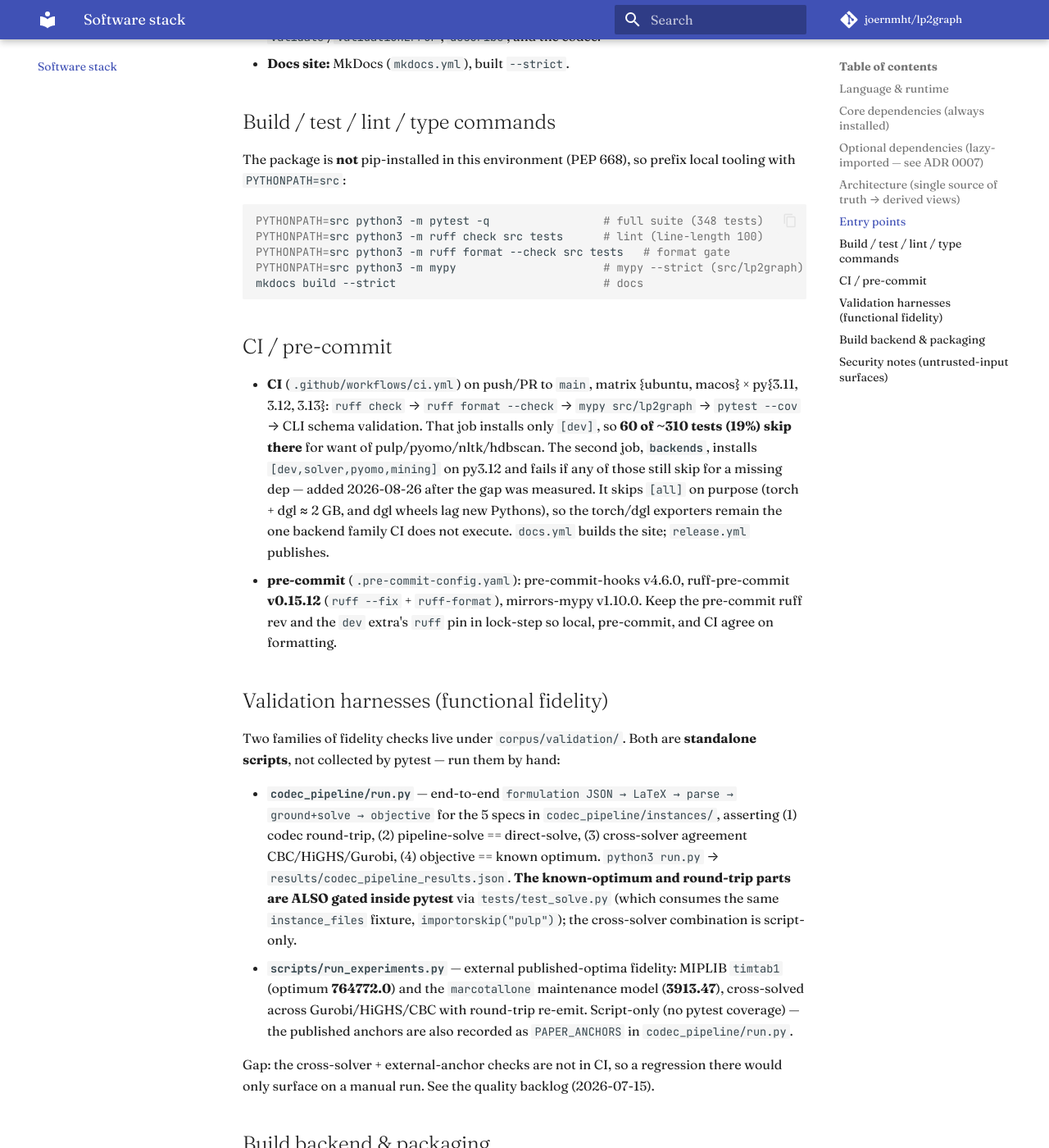
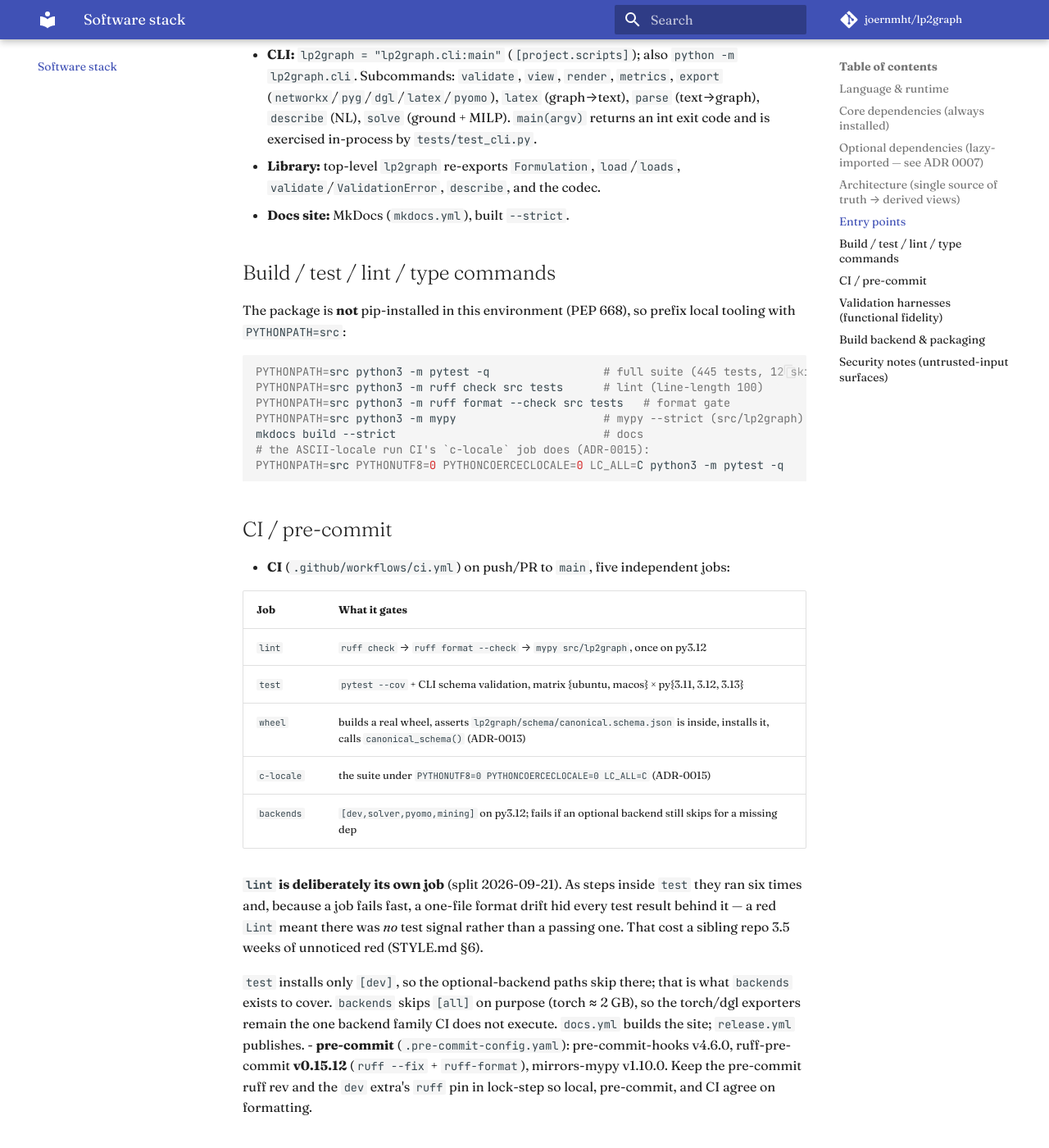
Before and after one commit to joernmht/lp2graph, an MkDocs documentation site: the page built from docs/STACK.md, in a window 1280 px wide and 1400 px high, scrolled down 2719 px. Shown: the whole window at 82% size. Built offline with MkDocs 1.6.1 and Material for MkDocs 9.7.7, drawn with Linux system fonts in a browser that asks for light colours; comment, search, counter and statistics services are not loaded; some of the changed text lies outside the part shown.

Commit message:
Docs: refresh STACK.md, document the schema accessor, wire ADRs into the nav
STACK.md had drifted since its 2026-06-14 review:

- `jsonschema`'s stated role ("validates instances against
  canonical.schema.json") described behaviour that did not exist — nothing in
  `src/` imported it. Now accurate, with the history noted.
- The CI section described a single fail-fast job; it is now five independent
  jobs, given as a table with the rationale for the lint split.
- The extras table did not mention that `[all]` was uninstallable on 3.13.
- Test count 348 -> 445.
- New "Packaged data" note: the schema reaches the wheel only through
  `force-include`, so read it via `canonical_schema()` and never by path
  arithmetic from `__file__`.

README gains the accessor in the "What goes in, what comes out" section, since
schema location differs between a wheel and a source checkout, and states that
load()/loads() now enforce the published contract.

ADR-0013/0014/0015 wired into the mkdocs nav; `mkdocs build --strict` passes.

Co-Authored-By: Claude Opus 5 <noreply@anthropic.com>

````diff
--- a/docs/STACK.md
+++ b/docs/STACK.md
@@ -2,7 +2,7 @@
 
 Reference for the languages, runtimes, libraries, entry points, and
 build/test/CI commands of `lp2graph`. Maintained by the nightly quality pass;
-update when reality drifts. Last reviewed: 2026-06-14.
+update when reality drifts. Last reviewed: 2026-09-21.
 
 ## Language & runtime
 
@@ -17,7 +17,7 @@ update when reality drifts. Last reviewed: 2026-06-14.
 | Library | Constraint | Role |
 |---|---|---|
 | `pydantic` | `>=2.0` | Canonical frozen `Formulation` model (`core/model.py`); single source of truth |
-| `jsonschema` | `>=4.0` | Validates instances against `schema/canonical.schema.json` |
+| `jsonschema` | `>=4.0` | Validates every loaded document against `schema/canonical.schema.json`, in `core/loader.py` (ADR-0013). Declared but **never imported** before 2026-09-21. |
 
 ## Optional dependencies (lazy-imported — see ADR 0007)
 
@@ -31,19 +31,23 @@ raises the `ImportError` naming the extra that ADR-0007 clause 3 requires.
 `pyproject.toml` by `tests/test_optional_deps.py`, so an extra can never be
 named in an error message without being installable.
 
-`all` deliberately excludes `gurobi`: Gurobi is commercial and licence-gated,
-so `pip install "lp2graph[all]"` must not fail for a user without a licence.
+`all` must install on every environment `requires-python` claims (ADR-0014), so
+it excludes both `gurobi` (commercial and licence-gated — it must not fail for a
+user without a licence) and `dgl` (no Python 3.13 wheel and no sdist). pip
+resolves an extra atomically, so one unresolvable member makes the whole extra —
+and every unrelated backend in it — uninstallable. Re-check the extras against
+PyPI whenever the CI matrix gains a Python version.
 
 | Extra | Libraries | Enables |
 |---|---|---|
 | `networkx` | `networkx>=3.0` | `export/networkx_adapter.py`, M6 isomorphism |
 | `pyg` | `torch>=2.0`, `torch_geometric>=2.4` | `export/pyg.py` |
-| `dgl` | `dgl>=2.0`, `torch>=2.0` | `export/dgl.py` |
+| `dgl` | `dgl>=2.0; python_version < "3.13"`, `torch>=2.0` | `export/dgl.py`. Marked: DGL ships no cp313 wheel and no sdist (ADR-0014). |
 | `pyomo` | `pyomo>=6.7` | `export/pyomo_stub.py`, M1 Pyomo import |
 | `solver` | `pulp>=2.8`, `highspy>=1.7` | `solve/` grounding back-end, `interop` PuLP I/O |
 | `gurobi` | `gurobipy>=11.0` | `interop.from_gurobipy` / `to_gurobipy` (commercial, licence-gated) |
 | `mining` | `networkx`, `pyomo`, `nltk>=3.8`, `hdbscan>=0.8` | M1–M6 extension backends |
-| `all` | every non-commercial extra above | everything except `gurobi` |
+| `all` | every *unmarked* non-commercial extra above | everything except `gurobi` (commercial) and `dgl` (no cp313 wheel — ADR-0014) |
 | `dev` | `pytest`, `pytest-cov`, `ruff>=0.15.12,<0.16`, `mypy>=1.10`, `pre-commit` | development |
 | `docs` | `mkdocs-material`, `mkdocstrings[python]` | docs site |
 
@@ -97,25 +101,38 @@ The package is **not** pip-installed in this environment (PEP 668), so prefix
 local tooling with `PYTHONPATH=src`:
 
 ```bash
-PYTHONPATH=src python3 -m pytest -q                 # full suite (348 tests)
+PYTHONPATH=src python3 -m pytest -q                 # full suite (445 tests, 12 skipped here)
 PYTHONPATH=src python3 -m ruff check src tests      # lint (line-length 100)
 PYTHONPATH=src python3 -m ruff format --check src tests   # format gate
 PYTHONPATH=src python3 -m mypy                      # mypy --strict (src/lp2graph)
 mkdocs build --strict                               # docs
+# the ASCII-locale run CI's `c-locale` job does (ADR-0015):
+PYTHONPATH=src PYTHONUTF8=0 PYTHONCOERCECLOCALE=0 LC_ALL=C python3 -m pytest -q
 ```
 
 ## CI / pre-commit
 
-- **CI** (`.github/workflows/ci.yml`) on push/PR to `main`, matrix
-  {ubuntu, macos} × py{3.11, 3.12, 3.13}: `ruff check` → `ruff format --check`
-  → `mypy src/lp2graph` → `pytest --cov` → CLI schema validation.
-  That job installs only `[dev]`, so **60 of ~310 tests (19%) skip there** for
-  want of pulp/pyomo/nltk/hdbscan. The second job, **`backends`**, installs
-  `[dev,solver,pyomo,mining]` on py3.12 and fails if any of those still skip
-  for a missing dep — added 2026-08-26 after the gap was measured. It skips
-  `[all]` on purpose (torch + dgl ≈ 2 GB, and dgl wheels lag new Pythons), so
-  the torch/dgl exporters remain the one backend family CI does not execute.
-  `docs.yml` builds the site; `release.yml` publishes.
+- **CI** (`.github/workflows/ci.yml`) on push/PR to `main`, five independent
+  jobs:
+
+  | Job | What it gates |
+  |---|---|
+  | `lint` | `ruff check` → `ruff format --check` → `mypy src/lp2graph`, once on py3.12 |
+  | `test` | `pytest --cov` + CLI schema validation, matrix {ubuntu, macos} × py{3.11, 3.12, 3.13} |
+  | `wheel` | builds a real wheel, asserts `lp2graph/schema/canonical.schema.json` is inside, installs it, calls `canonical_schema()` (ADR-0013) |
+  | `c-locale` | the suite under `PYTHONUTF8=0 PYTHONCOERCECLOCALE=0 LC_ALL=C` (ADR-0015) |
+  | `backends` | `[dev,solver,pyomo,mining]` on py3.12; fails if an optional backend still skips for a missing dep |
+
+  **`lint` is deliberately its own job** (split 2026-09-21). As steps inside
+  `test` they ran six times and, because a job fails fast, a one-file format
+  drift hid every test result behind it — a red `Lint` meant there was *no*
+  test signal rather than a passing one. That cost a sibling repo 3.5 weeks of
+  unnoticed red (STYLE.md §6).
+
+  `test` installs only `[dev]`, so the optional-backend paths skip there; that
+  is what `backends` exists to cover. `backends` skips `[all]` on purpose
+  (torch ≈ 2 GB), so the torch/dgl exporters remain the one backend family CI
+  does not execute. `docs.yml` builds the site; `release.yml` publishes.
 - **pre-commit** (`.pre-commit-config.yaml`): pre-commit-hooks v4.6.0,
   ruff-pre-commit **v0.15.12** (`ruff --fix` + `ruff-format`), mirrors-mypy
   v1.10.0. Keep the pre-commit ruff rev and the `dev` extra's `ruff` pin in
@@ -147,6 +164,15 @@ there would only surface on a manual run. See the quality backlog (2026-07-15).
 
 - `hatchling>=1.21`; wheel packages `src/lp2graph`. Version `0.3.0`
   (`Development Status :: 3 - Alpha`). License Apache-2.0.
+- **Packaged data:** `schema/canonical.schema.json` is mapped into the wheel at
+  `lp2graph/schema/canonical.schema.json` by
+  `[tool.hatch.build.targets.wheel.force-include]`. `packages = ["src/lp2graph"]`
+  alone silently drops it — the published v0.3.0 wheel contains **zero** JSON
+  files — so reach it only through `lp2graph.canonical_schema()` /
+  `canonical_schema_path()`, never by path arithmetic from `__file__`
+  (ADR-0013). The repo-root copy remains the single source of truth because its
+  `$id` URL is public; the accessor falls back to it for `PYTHONPATH=src`
+  checkouts. The CI `wheel` job guards the mapping.
 
 ## Security notes (untrusted-input surfaces)
 
--- a/mkdocs.yml
+++ b/mkdocs.yml
@@ -64,6 +64,9 @@ nav:
       - "ADR-0010 codec round-trip fidelity": adr/0010-codec-roundtrip-fidelity.md
       - "ADR-0011 canonical Formulation as interchange pivot": adr/0011-canonical-formulation-as-interchange-pivot.md
       - "ADR-0012 single format registry": adr/0012-single-format-registry.md
+      - "ADR-0013 ship and enforce the canonical schema": adr/0013-ship-and-enforce-the-canonical-schema.md
+      - "ADR-0014 extras resolve on every supported Python": adr/0014-extras-resolve-on-every-supported-python.md
+      - "ADR-0015 text I/O encoding and newline": adr/0015-text-io-declares-encoding-and-newline.md
 
 markdown_extensions:
   - admonition
````
Also changed, not shown: README.md (+12 -0 lines).
